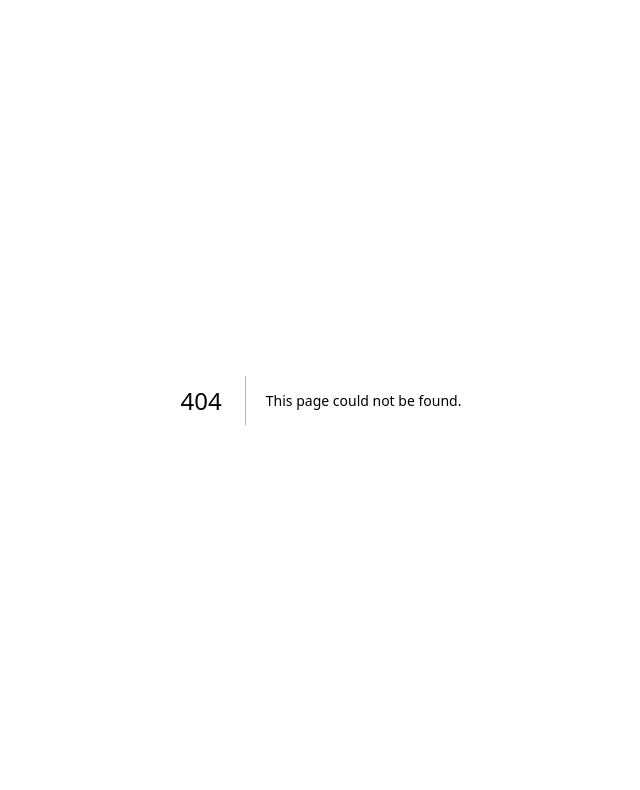
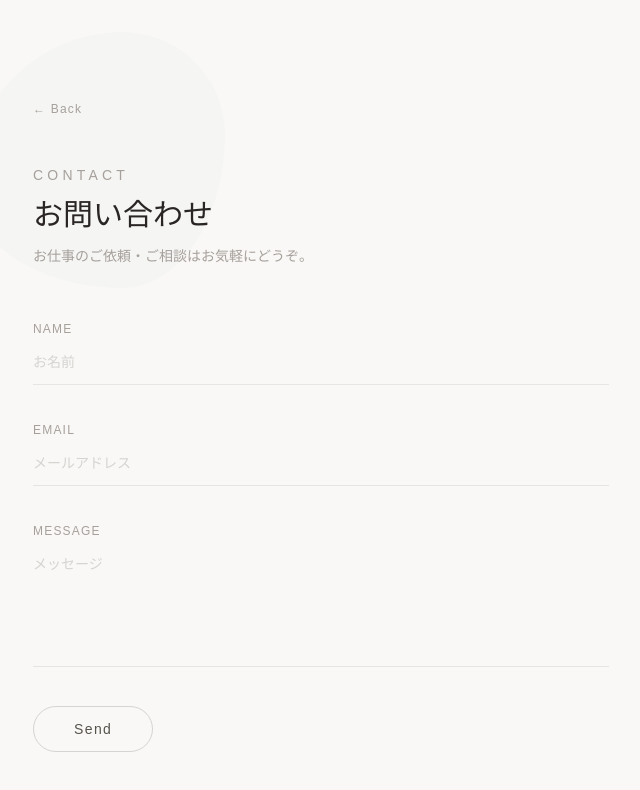
Before and after one commit to mika-t67/mika_section6_5, a Next.js app in the folder frontend/: page /contact in a window 1280 px wide. Before the commit this address had no page. Shown: the top 790 px of the page, without its empty margins (319-959 px from the left). Built offline with nearby package versions, Linux system fonts and the light colour scheme.

Commit message:
feat: コンタクトページ実装 (お問い合わせフォームUI)

```diff
--- /dev/null
+++ b/frontend/src/app/(public)/contact/page.tsx
@@ -0,0 +1,135 @@
+'use client'
+
+// src/app/(public)/contact/page.tsx
+
+import { useState } from 'react'
+import Link from 'next/link'
+
+type FormState = {
+  name: string
+  email: string
+  message: string
+}
+
+type Status = 'idle' | 'sending' | 'success' | 'error'
+
+export default function ContactPage() {
+  const [form, setForm] = useState<FormState>({ name: '', email: '', message: '' })
+  const [status, setStatus] = useState<Status>('idle')
+
+  const handleChange = (e: React.ChangeEvent<HTMLInputElement | HTMLTextAreaElement>) => {
+    setForm((prev) => ({ ...prev, [e.target.name]: e.target.value }))
+  }
+
+  const handleSubmit = async (e: React.FormEvent) => {
+    e.preventDefault()
+    setStatus('sending')
+
+    // TODO: バックエンドAPI繋ぎ込み時にここを実装
+    // const res = await fetch('/api/contact', { method: 'POST', body: JSON.stringify(form) })
+    console.log('送信データ:', form)
+
+    // 仮: 1秒後に成功扱い
+    await new Promise((r) => setTimeout(r, 1000))
+    setStatus('success')
+  }
+
+  return (
+    <main className="min-h-screen bg-[#f9f8f6] px-6 py-24 text-stone-800 md:px-16">
+      <div className="relative mx-auto max-w-xl">
+        {/* 背景の有機的な装飾 */}
+        <div
+          className="pointer-events-none absolute -left-16 -top-16 h-64 w-64 bg-stone-100"
+          style={{ borderRadius: '60% 40% 40% 60% / 60% 40% 60% 40%' }}
+        />
+
+        <div className="relative z-10 space-y-12">
+          {/* 戻るリンク */}
+          <Link
+            href="/"
+            className="inline-block text-xs tracking-widest text-stone-400 underline-offset-4 transition hover:text-stone-700 hover:underline"
+          >
+            ← Back
+          </Link>
+
+          {/* タイトル */}
+          <div className="space-y-3">
+            <p className="text-sm tracking-[0.3em] text-stone-400 uppercase">Contact</p>
+            <h1 className="text-3xl font-light text-stone-800">お問い合わせ</h1>
+            <p className="text-sm leading-relaxed text-stone-400">
+              お仕事のご依頼・ご相談はお気軽にどうぞ。
+            </p>
+          </div>
+
+          {/* 送信完了 */}
+          {status === 'success' ? (
+            <div className="space-y-6 py-12 text-center">
+              <p className="text-2xl font-light text-stone-700">ありがとうございました。</p>
+              <p className="text-sm text-stone-400">内容を確認次第、ご連絡いたします。</p>
+              <Link
+                href="/"
+                className="inline-block rounded-full border border-stone-300 px-10 py-3 text-sm tracking-widest text-stone-600 transition hover:bg-stone-800 hover:text-white"
+              >
+                トップへ戻る
+              </Link>
+            </div>
+          ) : (
+            /* フォーム */
+            <form onSubmit={handleSubmit} className="space-y-8">
+              <div className="space-y-2">
+                <label className="text-xs tracking-widest text-stone-400 uppercase">Name</label>
+                <input
+                  type="text"
+                  name="name"
+                  value={form.name}
+                  onChange={handleChange}
+                  placeholder="お名前"
+                  required
+                  className="w-full border-b border-stone-200 bg-transparent py-3 text-sm text-stone-700 placeholder-stone-300 outline-none transition focus:border-stone-500"
+                />
+              </div>
+
+              <div className="space-y-2">
+                <label className="text-xs tracking-widest text-stone-400 uppercase">Email</label>
+                <input
+                  type="email"
+                  name="email"
+                  value={form.email}
+                  onChange={handleChange}
+                  placeholder="メールアドレス"
+                  required
+                  className="w-full border-b border-stone-200 bg-transparent py-3 text-sm text-stone-700 placeholder-stone-300 outline-none transition focus:border-stone-500"
+                />
+              </div>
+
+              <div className="space-y-2">
+                <label className="text-xs tracking-widest text-stone-400 uppercase">Message</label>
+                <textarea
+                  name="message"
+                  value={form.message}
+                  onChange={handleChange}
+                  rows={5}
+                  placeholder="メッセージ"
+                  required
+                  className="w-full resize-none border-b border-stone-200 bg-transparent py-3 text-sm text-stone-700 placeholder-stone-300 outline-none transition focus:border-stone-500"
+                />
+              </div>
+
+              {status === 'error' && (
+                <p className="text-xs text-red-400">送信に失敗しました。再度お試しください。</p>
+              )}
+
+              <button
+                type="submit"
+                disabled={status === 'sending'}
+                className="rounded-full border border-stone-300 px-10 py-3 text-sm tracking-widest text-stone-600 transition hover:bg-stone-800 hover:text-white disabled:opacity-50"
+              >
+                {status === 'sending' ? 'Sending...' : 'Send'}
+              </button>
+            </form>
+          )}
+        </div>
+      </div>
+    </main>
+  )
+}
--- a/frontend/src/components/sections/ContactSection.tsx
+++ b/frontend/src/components/sections/ContactSection.tsx
@@ -1,4 +1,6 @@
 // src/components/sections/ContactSection.tsx
+
+import Link from 'next/link'
 
 export default function ContactSection() {
   return (
@@ -9,8 +11,7 @@ export default function ContactSection() {
         style={{ borderRadius: '40% 60% 60% 40% / 40% 60% 40% 60%' }}
       />
 
-      <div className="relative z-10 mx-auto max-w-xl space-y-12">
-        {/* セクションタイトル */}
+      <div className="relative z-10 mx-auto max-w-xl space-y-10">
         <div className="space-y-3">
           <p className="text-sm tracking-[0.3em] text-stone-400 uppercase">Contact</p>
           <h2 className="text-3xl font-light text-stone-800">お問い合わせ</h2>
@@ -19,40 +20,12 @@ export default function ContactSection() {
           </p>
         </div>
 
-        {/* フォーム（現時点は見た目のみ） */}
-        <div className="space-y-6">
-          <div className="space-y-2">
-            <label className="text-xs tracking-widest text-stone-400 uppercase">Name</label>
-            <input
-              type="text"
-              placeholder="お名前"
-              className="w-full border-b border-stone-200 bg-transparent py-3 text-sm text-stone-700 placeholder-stone-300 outline-none transition focus:border-stone-500"
-            />
-          </div>
-          <div className="space-y-2">
-            <label className="text-xs tracking-widest text-stone-400 uppercase">Email</label>
-            <input
-              type="email"
-              placeholder="メールアドレス"
-              className="w-full border-b border-stone-200 bg-transparent py-3 text-sm text-stone-700 placeholder-stone-300 outline-none transition focus:border-stone-500"
-            />
-          </div>
-          <div className="space-y-2">
-            <label className="text-xs tracking-widest text-stone-400 uppercase">Message</label>
-            <textarea
-              rows={4}
-              placeholder="メッセージ"
-              className="w-full resize-none border-b border-stone-200 bg-transparent py-3 text-sm text-stone-700 placeholder-stone-300 outline-none transition focus:border-stone-500"
-            />
-          </div>
-
-          <button
-            type="button"
-            className="mt-4 rounded-full border border-stone-300 px-10 py-3 text-sm tracking-widest text-stone-600 transition hover:bg-stone-800 hover:text-white"
-          >
-            Send
-          </button>
-        </div>
+        <Link
+          href="/contact"
+          className="inline-block rounded-full border border-stone-300 px-10 py-3 text-sm tracking-widest text-stone-600 transition hover:bg-stone-800 hover:text-white"
+        >
+          お問い合わせはこちら →
+        </Link>
       </div>
     </section>
   )
```
